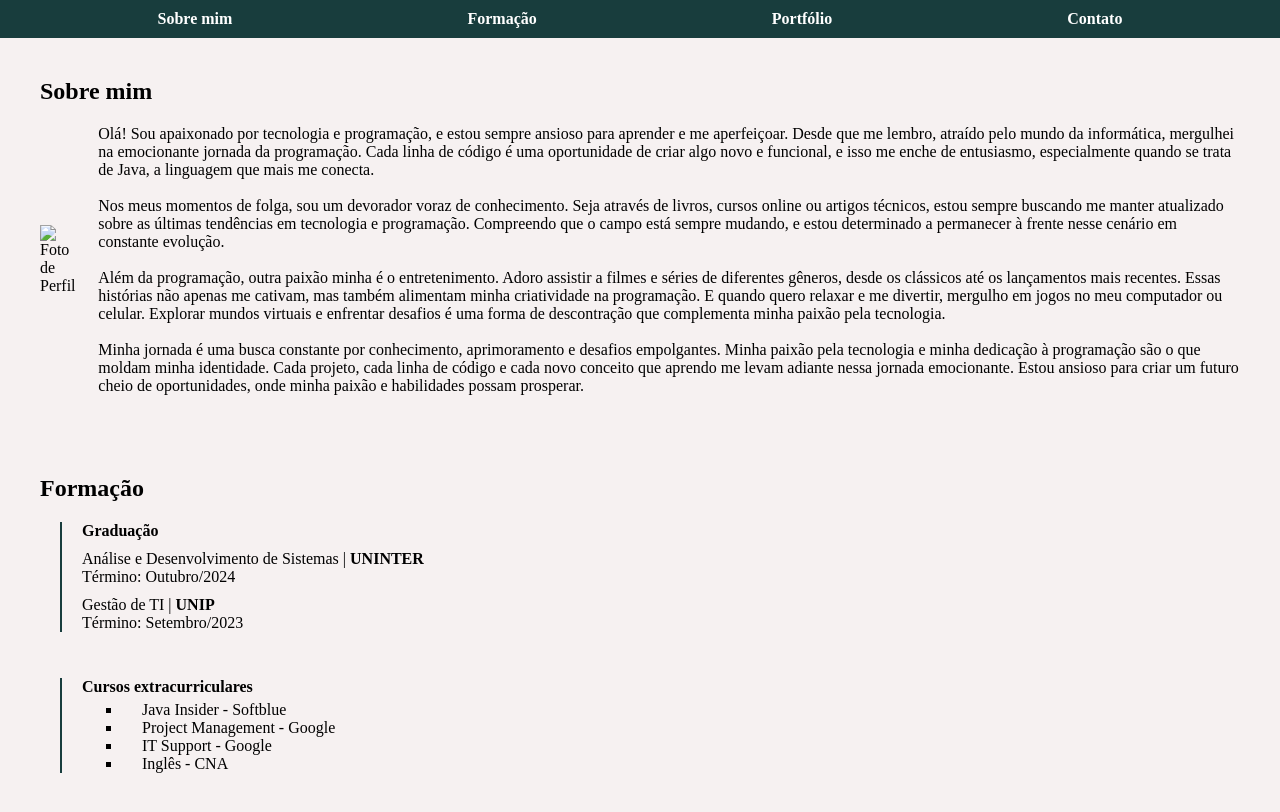
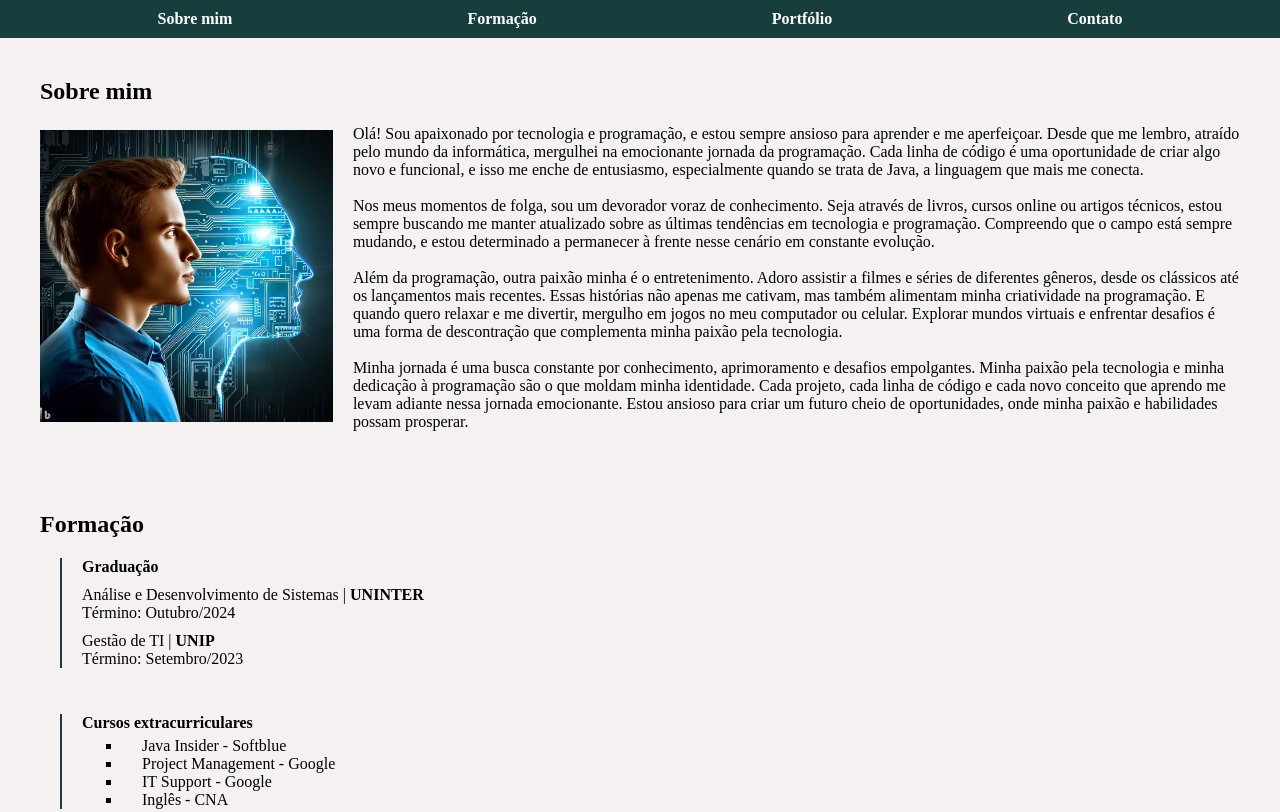
Before and after one commit to marlonricardo/meuportfolio, a plain HTML site: page index.html in a window 1280 px wide. Shown: the top 812 px of the page. Drawn offline with Linux system fonts and the light colour scheme.

Commit message:
Update index.html
removido o caminho do arquivo de imagem

```diff
--- a/index.html
+++ b/index.html
@@ -29,7 +29,7 @@
       <h2>Sobre mim</h2>
       <div class="container-img">
         <div class="image-wrapper">
-          <img src="img/foto-perfil.jpeg" alt="Foto de Perfil">
+          <img src="foto-perfil.jpeg" alt="Foto de Perfil">
         </div>
         <p>
           Olá! Sou apaixonado por tecnologia e programação, e estou sempre ansioso para aprender e me aperfeiçoar. Desde que me lembro, atraído pelo mundo da informática, mergulhei na emocionante jornada da programação. Cada linha de código é uma oportunidade de criar algo novo e funcional, e isso me enche de entusiasmo, especialmente quando se trata de Java, a linguagem que mais me conecta.
```
